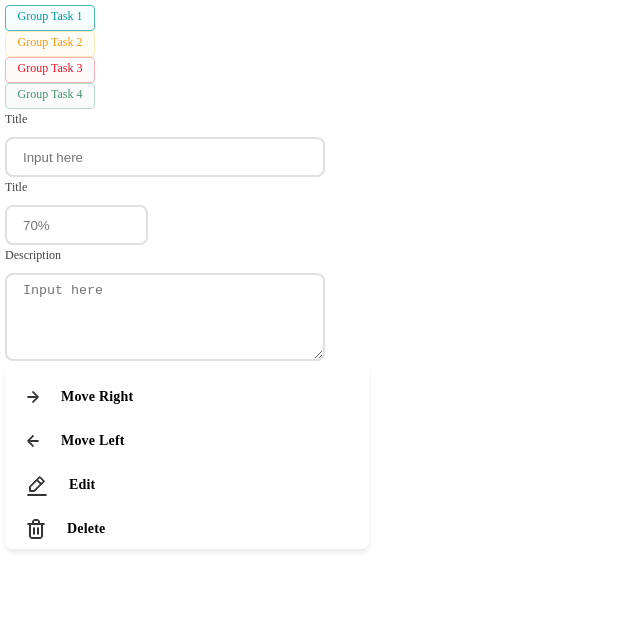
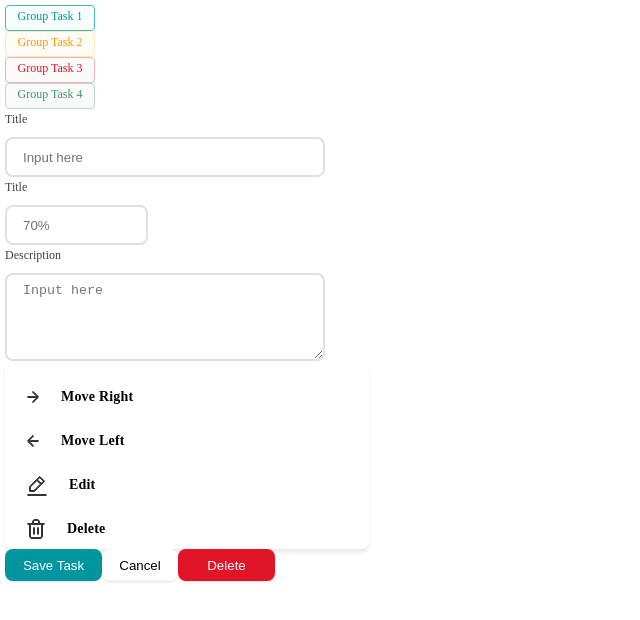
Before and after one commit to Zahirw/kanban-reactjs, a React (Create React App) app: page / in a window 1280 px wide. Shown: the top 620 px of the page, without its empty margins (0-640 px from the left). Built offline with nearby package versions, Linux system fonts and the light colour scheme.

Commit message:
add button component

```diff
--- a/package.json
+++ b/package.json
@@ -3,6 +3,9 @@
   "version": "0.1.0",
   "private": true,
   "dependencies": {
+    "@emotion/react": "^11.10.5",
+    "@emotion/styled": "^11.10.5",
+    "@mui/material": "^5.11.5",
     "@testing-library/jest-dom": "^5.16.5",
     "@testing-library/react": "^13.4.0",
     "@testing-library/user-event": "^13.5.0",
--- a/src/App.jsx
+++ b/src/App.jsx
@@ -2,6 +2,7 @@ import Label from './component/label/Label';
 import Textfield from './component/textfield/Textfield';
 import Description from './component/description/Description';
 import DialogMenu from './component/dialogMenu/DialogMenu';
+import Button from './component/button/Button';
 
 function App() {
   return (
@@ -32,6 +33,18 @@ function App() {
         placeholder='Input here'
       />
       <DialogMenu />
+      <Button
+        type='submit'
+        name='Save Task'
+      />
+      <Button
+        type='cancel'
+        name='Cancel'
+      />
+      <Button
+        type='delete'
+        name='Delete'
+      />
     </div>
   );
 }
--- /dev/null
+++ b/src/component/button/Button.jsx
@@ -0,0 +1,10 @@
+import React from 'react'
+
+import './button.scss'
+const Button = (props) => {
+  return (
+    <button className={`btn_${props.type}`}>{props.name}</button>
+  )
+}
+
+export default Button
--- /dev/null
+++ b/src/component/button/button.scss
@@ -0,0 +1,44 @@
+.btn_submit {
+  width: 97px;
+  height: 32px;
+  background: #01959F;
+  box-shadow: 0px 1px 2px rgba(0, 0, 0, 0.12);
+  border-radius: 8px;
+  color: white;
+  border: none;
+  cursor: pointer;
+}
+
+.btn_submit:hover {
+  background: #017e87;
+}
+
+.btn_delete {
+  width: 97px;
+  height: 32px;
+  background: #E11428;
+  box-shadow: 0px 1px 2px rgba(0, 0, 0, 0.12);
+  border-radius: 8px;
+  color: white;
+  border: none;
+  cursor: pointer;
+}
+
+.btn_delete:hover {
+  background: #cf1325;
+}
+
+.btn_cancel {
+  width: 76px;
+  height: 32px;
+  background: #fff;
+  box-shadow: 0px 1px 2px rgba(0, 0, 0, 0.12);
+  border-radius: 8px;
+  color: black;
+  border: none;
+  cursor: pointer;
+}
+
+.btn_cancel:hover {
+  background: #f2f2f2;
+}
```
Also changed, not shown: 1 other file (tests, documents, lock files or other folders).
